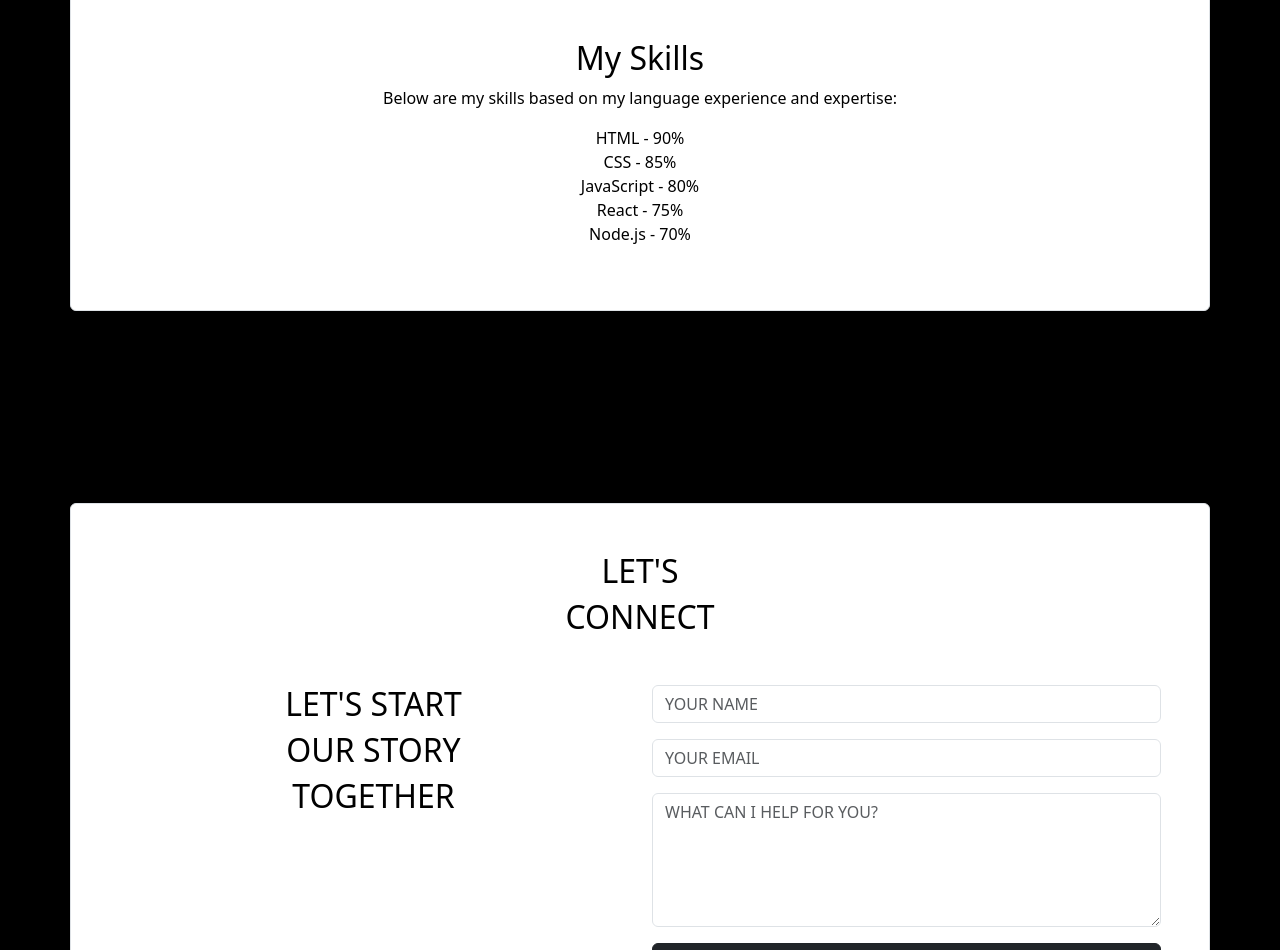
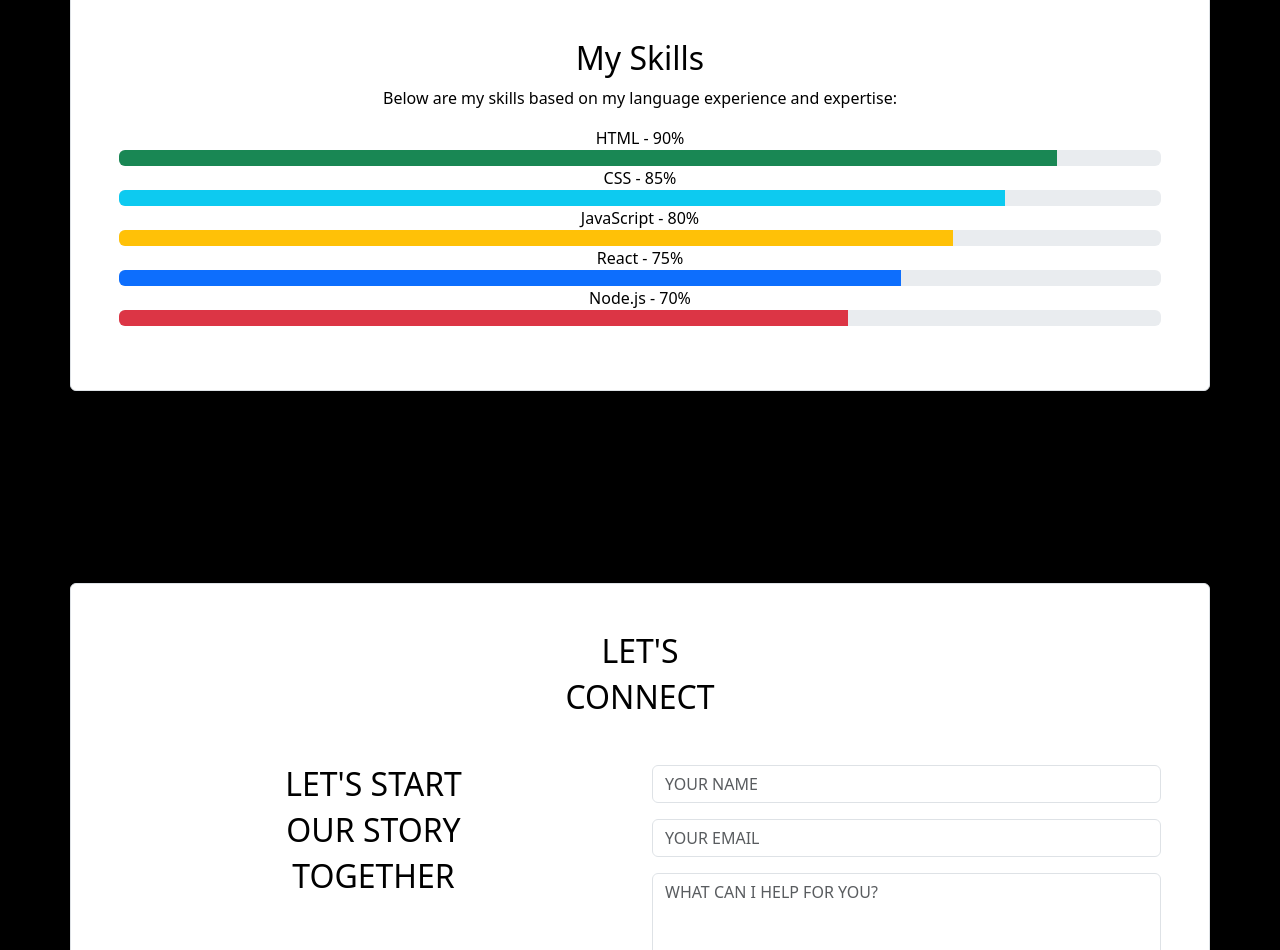
Before and after one commit to miggybalms/Midterm, a plain HTML site: page index.html in a window 1280 px wide. Shown: the part 2020-2970 px from the top of the page. Drawn offline with nearby package versions, Linux system fonts and the light colour scheme; some packages are replaced by stand-ins of ours; a script that the page names is missing.

Commit message:
final na to

```diff
--- a/index.html
+++ b/index.html
@@ -392,11 +392,36 @@
         <h2 data-aos="fade-up" data-aos-delay="300">My Skills</h2>
         <p>Below are my skills based on my language experience and expertise:</p>
         <ul class="list-unstyled" data-aos="fade-up" data-aos-delay="500">
-          <li>HTML - 90%</li>
-          <li>CSS - 85%</li>
-          <li>JavaScript - 80%</li>
-          <li>React - 75%</li>
-          <li>Node.js - 70%</li>
+          <li>
+            HTML - 90%
+            <div class="progress">
+              <div class="progress-bar bg-success" role="progressbar" style="width: 90%;" aria-valuenow="90" aria-valuemin="0" aria-valuemax="100"></div>
+            </div>
+          </li>
+          <li>
+            CSS - 85%
+            <div class="progress">
+              <div class="progress-bar bg-info" role="progressbar" style="width: 85%;" aria-valuenow="85" aria-valuemin="0" aria-valuemax="100"></div>
+            </div>
+          </li>
+          <li>
+            JavaScript - 80%
+            <div class="progress">
+              <div class="progress-bar bg-warning" role="progressbar" style="width: 80%;" aria-valuenow="80" aria-valuemin="0" aria-valuemax="100"></div>
+            </div>
+          </li>
+          <li>
+            React - 75%
+            <div class="progress">
+              <div class="progress-bar bg-primary" role="progressbar" style="width: 75%;" aria-valuenow="75" aria-valuemin="0" aria-valuemax="100"></div>
+            </div>
+          </li>
+          <li>
+            Node.js - 70%
+            <div class="progress">
+              <div class="progress-bar bg-danger" role="progressbar" style="width: 70%;" aria-valuenow="70" aria-valuemin="0" aria-valuemax="100"></div>
+            </div>
+          </li>
         </ul>
       </div>
     </div>
```
